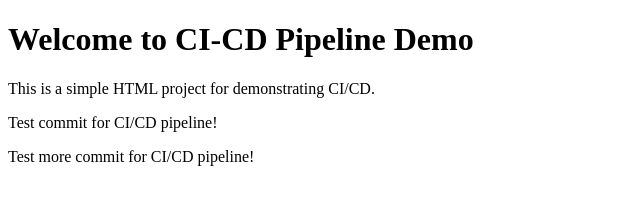
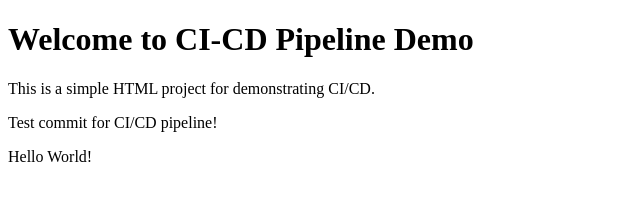
Before and after one commit to ManishaY9/ci-cd-pipeline, a plain HTML site: page index.html in a window 1280 px wide. Shown: the whole page, without its empty margins (0-640 px from the left). Drawn offline with Linux system fonts and the light colour scheme.

Commit message:
Update index.html

```diff
--- a/index.html
+++ b/index.html
@@ -7,6 +7,6 @@
     <h1>Welcome to CI-CD Pipeline Demo</h1>
     <p>This is a simple HTML project for demonstrating CI/CD.</p>
     <p>Test commit for CI/CD pipeline!</p>
-<p>Test  more commit for CI/CD pipeline!</p>
+<p>Hello World!</p>
 </body>
 </html>
```
